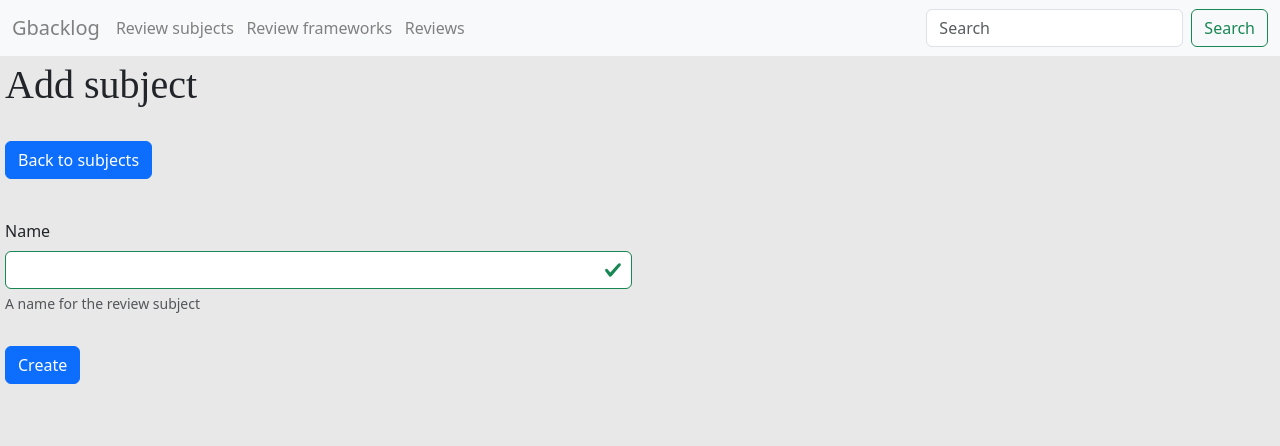
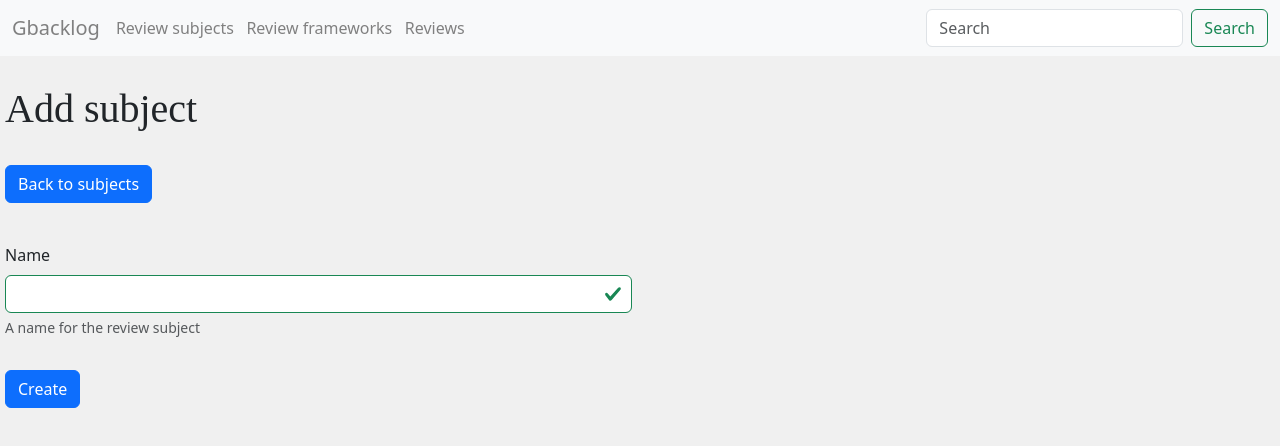
Before and after one commit to tomaslinden/gbacklog_ui, a React (Vite) app: page /createSubject in a window 1280 px wide. Shown: the top 446 px of the page. Built offline with nearby package versions, Linux system fonts and the light colour scheme.

Commit message:
UI tweaks
- Make background lighter
- Add margin between Nav and main content
- Disable subject create name field after success

```diff
--- a/src/App.css
+++ b/src/App.css
@@ -1,5 +1,5 @@
 .main-content {
-  background-color: rgb(232,232,232);
+  background-color: rgb(240,240,240);
   padding: 5px;
 }
 
--- a/src/App.jsx
+++ b/src/App.jsx
@@ -16,7 +16,7 @@ if (!process.env.NODE_ENV || process.env.NODE_ENV === 'development') {
 }
 
 // Enable this to use production MongoDB during development
-subjectService = prodSubjectService;
+// subjectService = prodSubjectService;
 
 function App() {
   return (
@@ -25,7 +25,7 @@ function App() {
         <header>
           <Navbar />
         </header>
-        <div className="main-content">
+        <div className="main-content mt-4">
             <Routes>
                 <Route index element={<Subjects {...{ subjectService }} />} />
                 <Route path="/subjects" element={<Subjects {...{ subjectService }} />} />
--- a/src/components/SubjectCreate.jsx
+++ b/src/components/SubjectCreate.jsx
@@ -97,6 +97,7 @@ const SubjectCreate = ({ subjectService }) => {
                         value={subjectName}
                         onChange={handleNoteChange}
                         required
+                        disabled={isSubjectSuccess}
                     />
                     <div id='subjectNameHelp' className='form-text'>A name for the review subject</div>
                     {isSubjectNameValid && <div className='invalid-feedback'>{subjectNameValidationError}</div>}
--- a/src/index.css
+++ b/src/index.css
@@ -1,3 +1,3 @@
 body {
-  background-color: rgb(232,232,232);
+  background-color: rgb(240,240,240);
 }
```
